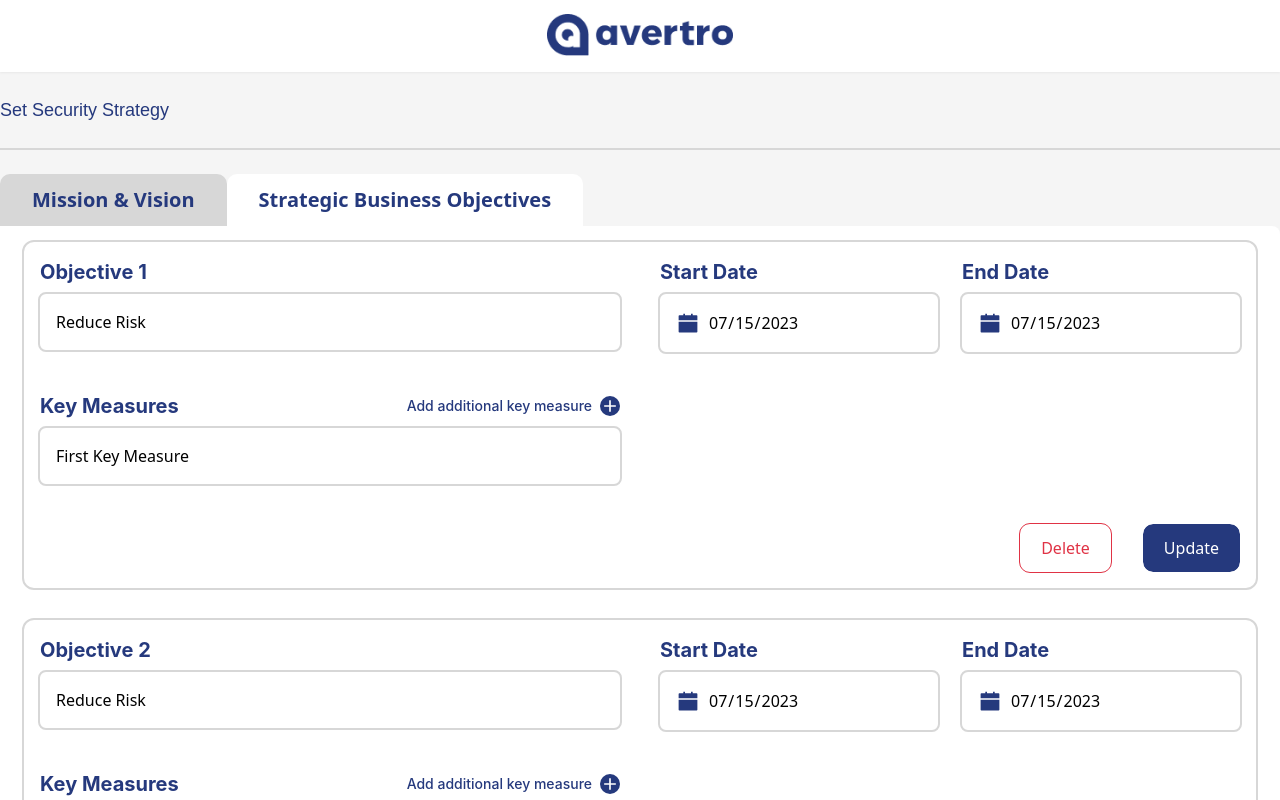
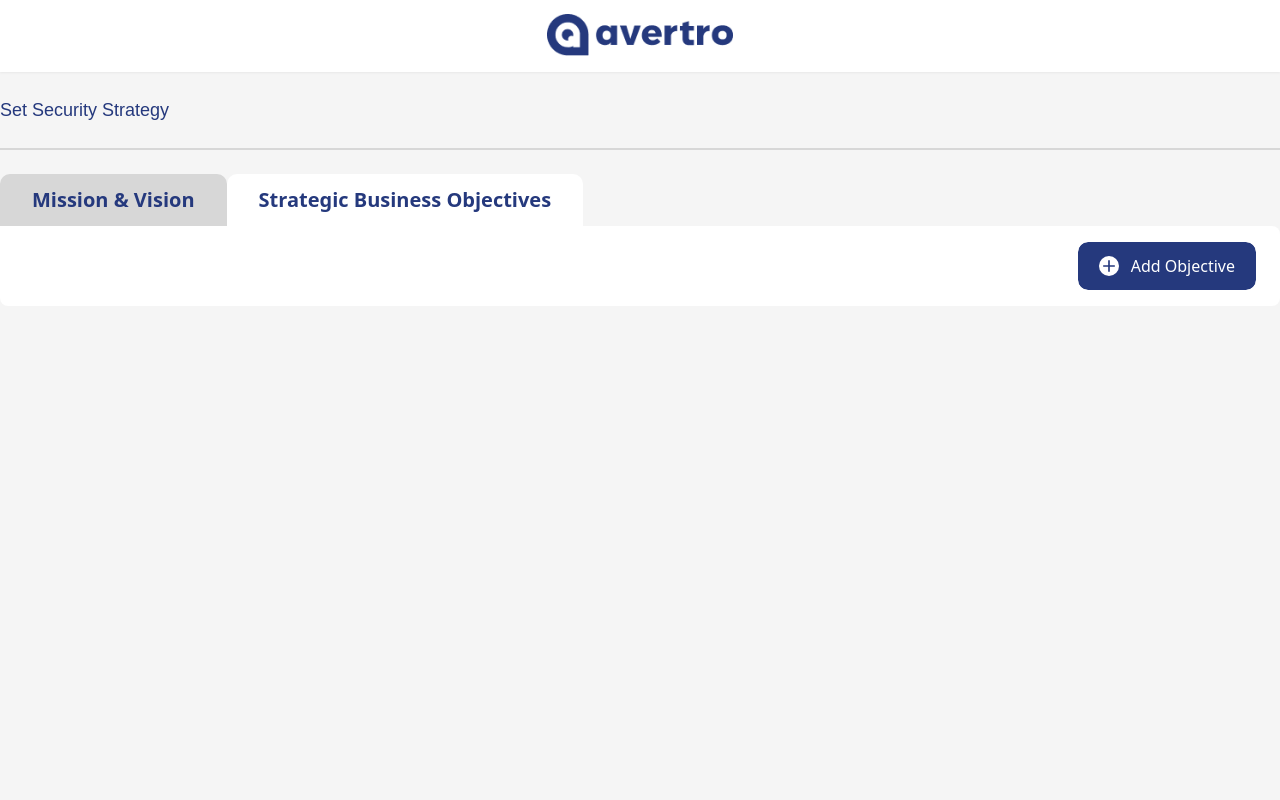
Before and after one commit to Tristan-Muggridge/avertro-challenge, a React (Create React App) app: page / in a window 1280 px wide. Both pictures are taken after a click on the element "Strategic Business Objectives". Shown: the top 800 px of the page. Built offline with nearby package versions, Linux system fonts and the light colour scheme.

Commit message:
Implement UUID

```diff
--- a/package.json
+++ b/package.json
@@ -15,6 +15,7 @@
     "react-icons": "^4.10.1",
     "react-scripts": "5.0.1",
     "typescript": "^4.9.5",
+    "uuid": "^9.0.0",
     "web-vitals": "^2.1.4"
   },
   "scripts": {
@@ -42,6 +43,7 @@
     ]
   },
   "devDependencies": {
+    "@types/uuid": "^9.0.2",
     "tailwindcss": "^3.3.3"
   }
 }
--- a/src/components/Objective/index.tsx
+++ b/src/components/Objective/index.tsx
@@ -4,6 +4,7 @@ import {BiPlus} from 'react-icons/bi';
 import Button from '../Button';
 import { AiFillCalendar } from 'react-icons/ai'
 import MinusIcon from '../../UI/MinusIcon';
+import generateUUID from "../../util/GenerateUUID";
 
 interface Props {
     objective: IObjective;
@@ -87,7 +88,7 @@ const Objective = ({objective, index}:Props) => {
                         form.keyMeasures.length < 3 &&
                         <button
                             type='button'
-                            onClick={() => handleChange('keyMeasures', [...form.keyMeasures, {id: new Date().getMilliseconds(), name: ''}])}
+                            onClick={() => handleChange('keyMeasures', [...form.keyMeasures, {id: generateUUID(), name: ''}])}
                             className='text-avertroBlue flex gap-2 items-center font-medium font-inter text-sm flex-wrap justify-center' >
 
                             Add additional key measure
--- a/src/components/Objectives/index.tsx
+++ b/src/components/Objectives/index.tsx
@@ -1,14 +1,15 @@
-import PlusIcon from "../..//UI/PlusIcon";
+import generateUUID from "../..//util/GenerateUUID";
+import PlusIcon from "../../UI/PlusIcon";
 import useObjectives from "../../hooks/useObjectives";
 import Button from "../Button";
 import Objective from "../Objective";
 
 const mock = {
-    id: 1,
+    id: generateUUID(),
     name: 'Reduce Risk',
     keyMeasures: [
         {
-            id: 1,
+            id: generateUUID(),
             name: 'First Key Measure',
         }
     ],
@@ -19,19 +20,27 @@ const mock = {
 }
 
 const Objectives = () => {
-    const { objectives } = useObjectives();
+    const { objectives, setObjectives } = useObjectives();
+
+    const createObjective = () => {
+        setObjectives([...objectives, mock])
+    }
+
     return (
         <div className="flex flex-col gap-8 px-2">
             {
-                [mock, mock, ...objectives].map((objective, index) => <Objective {...{objective, key: objective.id, index}} />)
+                objectives.map((objective, index) => <Objective {...{objective, key: objective.id, index}} />)
             }
 
-            <div className="self-end">
-                <Button>
-                    <PlusIcon className="text-avertroBlue bg-white" />
-                    Add Objective
-                </Button>
-            </div>
+            {
+                objectives.length < 3 &&
+                <div className="self-end">
+                    <Button onClick={createObjective}>
+                        <PlusIcon className="text-avertroBlue bg-white" />
+                        Add Objective
+                    </Button>
+                </div>
+            }
         </div>
     )
 }
--- a/src/hooks/useObjectives.ts
+++ b/src/hooks/useObjectives.ts
@@ -1,5 +1,5 @@
 import { useState, useEffect } from 'react';
-import LocalStorage from '../LocalStorage';
+import LocalStorage from '../util/LocalStorage';
 import { Objective } from '@/types';
 
 const ls = LocalStorage.getInstance();
@@ -10,8 +10,11 @@ const useObjectives = () => {
 
     useEffect(() => {
         const objectives = ls.get<Objective>("objectives");
-        console.debug(objectives)
     }, [])
+
+    useEffect( () => {
+        ls.set("objectives", objectives);
+    }, [objectives])
 
     return {objectives, setObjectives}
 }
--- a/src/types.d.ts
+++ b/src/types.d.ts
@@ -8,12 +8,12 @@ export interface TabGroup {
 }
 
 export interface KeyMeasure {
-    id: number;
+    id: string;
     name: string;
 }
 
 export interface Objective {
-    id: number;
+    id: string;
     name: string;
     keyMeasures: KeyMeasure[];
     startDate: Date;
--- /dev/null
+++ b/src/util/GenerateUUID.ts
@@ -0,0 +1,7 @@
+import { v4 as uuidv4 } from 'uuid';
+
+const generateUUID = () => {
+    return uuidv4();
+}
+
+export default generateUUID;
--- a/src/LocalStorage.ts
+++ b/src/util/LocalStorage.ts
@@ -1,5 +1,5 @@
 
-import { ILocalStorage } from "./types";
+import { ILocalStorage } from "../types";
 
 class LocalStorage implements ILocalStorage {
     get<T>(key:string): T | null {
```
Also changed, not shown: 1 other file (tests, documents, lock files or other folders).
